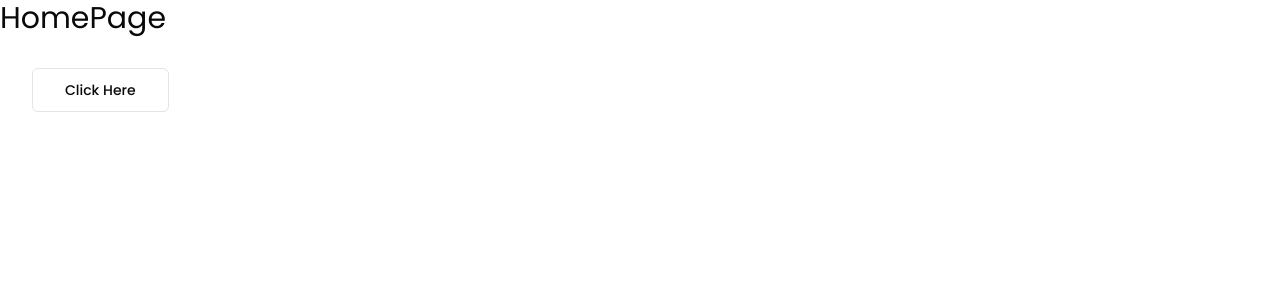
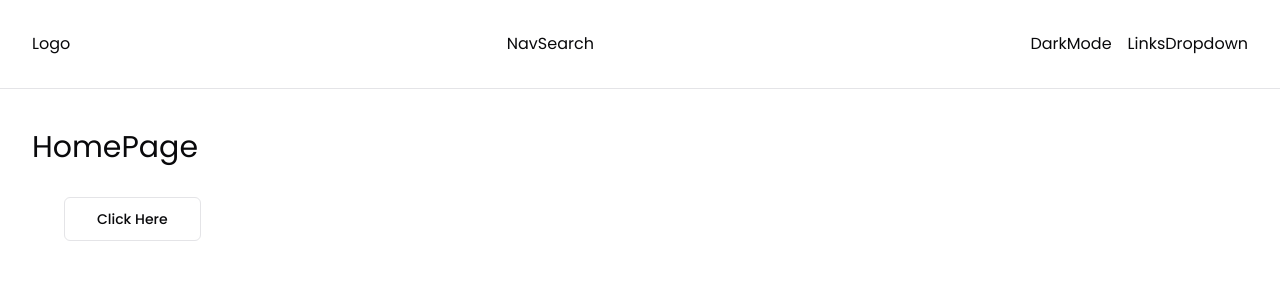
Before and after one commit to Nimira43/Advanced-Animations, a Next.js app: page / in a window 1280 px wide. Shown: the top 300 px of the page. Built offline with nearby package versions, Linux system fonts and the light colour scheme.

Commit message:
Starting work on the Navbar component

```diff
--- a/app/globals.css
+++ b/app/globals.css
@@ -1,6 +1,12 @@
 @tailwind base;
 @tailwind components;
 @tailwind utilities;
+
+@layer components {
+  .container {
+    @apply mx-auto max-w-6xl xl:max-w-7xl px-8;
+  }
+}
 
 @layer base {
   :root {
--- a/app/layout.tsx
+++ b/app/layout.tsx
@@ -1,6 +1,7 @@
 import type { Metadata } from "next";
 import { Poppins } from "next/font/google";
 import "./globals.css";
+import Navbar from "@/components/navbar/Navbar";
 
 const poppins = Poppins({
   subsets: ["latin"],
@@ -19,7 +20,10 @@ export default function RootLayout({
 }>) {
   return (
     <html lang="en">
-      <body className={poppins.className}>{children}</body>
+      <body className={poppins.className}>
+        <Navbar />
+        <main className='container py-10'>{children}</main>
+      </body>
     </html>
   );
 }
--- a/components/navbar/Navbar.tsx
+++ b/components/navbar/Navbar.tsx
@@ -1,6 +1,20 @@
+import NavSearch from "./NavSearch"
+import LinksDropdown from "./LinksDropdown"
+import DarkMode from "./DarkMode"
+import Logo from "./Logo"
+
 function Navbar() {
     return (
-        <div>Navbar</div>
+        <nav className='border-b'>
+            <div className="container flex flex-col sm:flex-row sm:justify-between sm:items-center flex-wrap gap-4 py-8">
+                <Logo />
+                <NavSearch />
+                <div className="flex gap-4 items-center">
+                    <DarkMode />
+                    <LinksDropdown />
+                </div>
+            </div>
+        </nav>
     )
 }
 export default Navbar
```
Lines whose indentation alone changed are shown as unchanged.
